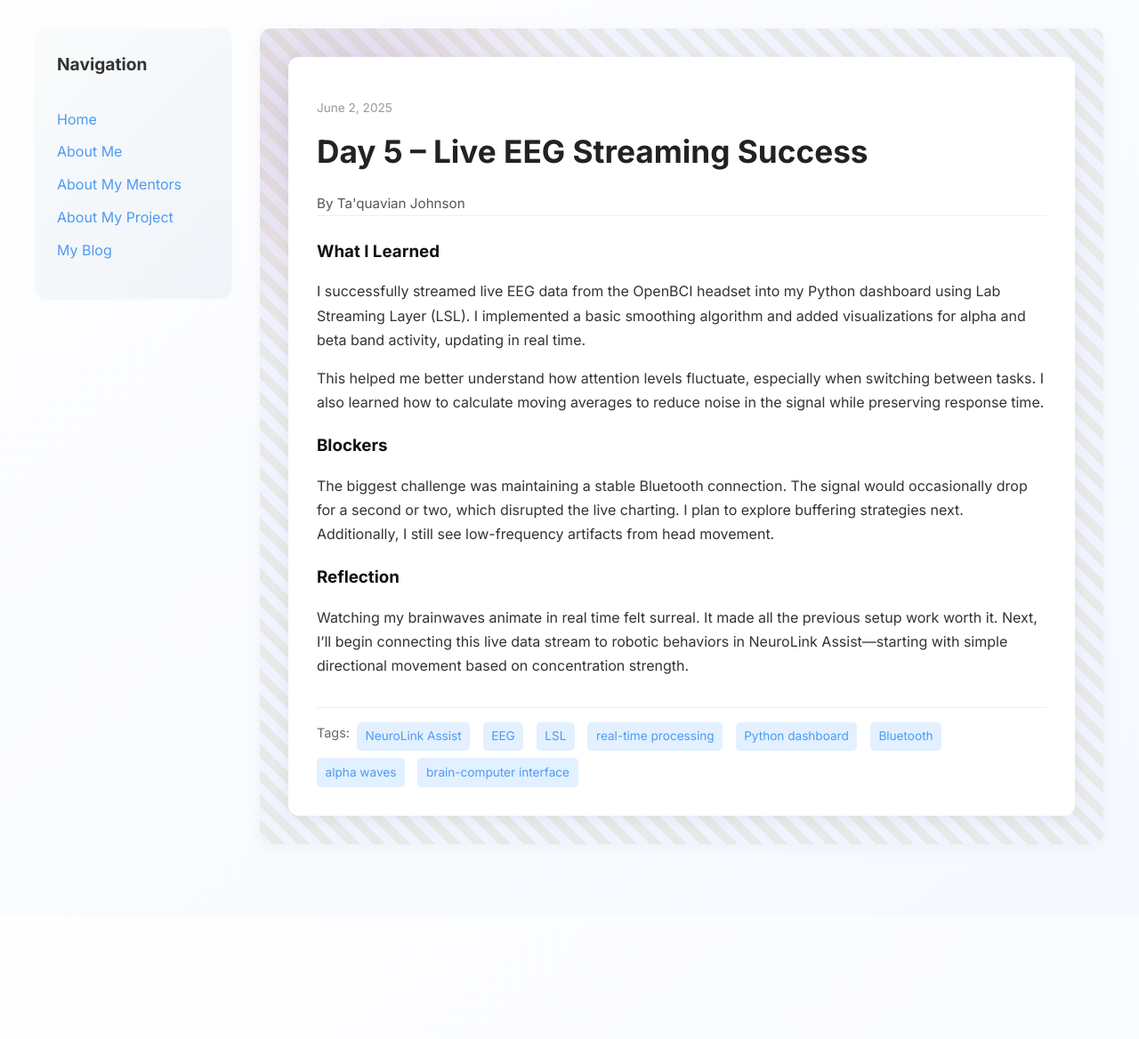
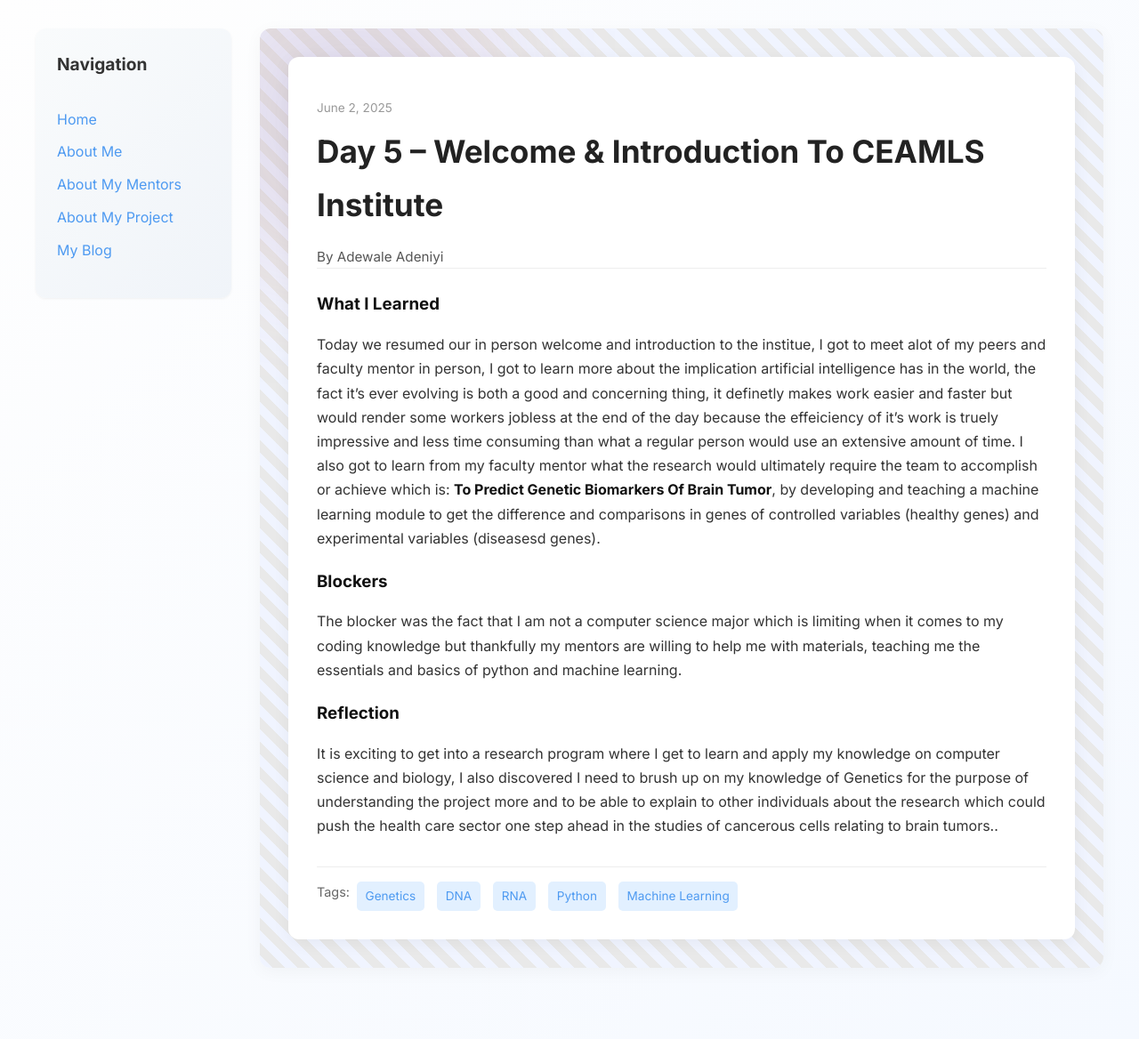
Before and after one commit to Samoj12/Samoj12.github.io, a Jekyll site: the page built from _posts/2025-06-02-day-5.md, in a window 1280 px wide. Shown: the whole page at 89% size. Built offline with Jekyll 4.4.1, drawn with Linux system fonts in a browser that asks for light colours; before the commit the page ends 1029 px from its top, so only the background shows below that.

Commit message:
Update 2025-06-02-day-5.md

```diff
--- a/_posts/2025-06-02-day-5.md
+++ b/_posts/2025-06-02-day-5.md
@@ -1,19 +1,16 @@
 ---
 layout: post
-title: "Day 5 – Live EEG Streaming Success"
+title: "Day 5 – Welcome & Introduction To CEAMLS Institute"
 date: 2025-06-02
-author: Ta'quavian Johnson
+author: Adewale Adeniyi
 permalink: /day5.html
-tags: ["NeuroLink Assist", "EEG", "LSL", "real-time processing", "Python dashboard", "Bluetooth", "alpha waves", "brain-computer interface"]
+tags: ["Genetics", "DNA", "RNA", "Python", "Machine Learning"]
 
 what_i_learned: |
-  I successfully streamed live EEG data from the OpenBCI headset into my Python dashboard using Lab Streaming Layer (LSL). I implemented a basic smoothing algorithm and added visualizations for alpha and beta band activity, updating in real time.
-
-  This helped me better understand how attention levels fluctuate, especially when switching between tasks. I also learned how to calculate moving averages to reduce noise in the signal while preserving response time.
-
+  Today we resumed our in person welcome and introduction to the institue, I got to meet alot of my peers and faculty mentor in person, I got to learn more about the implication artificial intelligence has in the world, the fact it's ever evolving is both a good and concerning thing, it definetly makes work easier and faster but would render some workers jobless at the end of the day because the effeiciency of it's work is truely impressive and less time consuming than what a regular person would use an extensive amount of time.
+  I also got to learn from my faculty mentor what the research would ultimately require the team to accomplish or achieve which is: **To Predict Genetic Biomarkers Of Brain Tumor**, by developing and teaching a machine learning module to get the difference and comparisons in genes of controlled variables (healthy genes) and experimental variables (diseasesd genes).
 blockers: |
-  The biggest challenge was maintaining a stable Bluetooth connection. The signal would occasionally drop for a second or two, which disrupted the live charting. I plan to explore buffering strategies next. Additionally, I still see low-frequency artifacts from head movement.
-
+  The blocker was the fact that I am not a computer science major which is limiting when it comes to my coding knowledge but thankfully my mentors are willing to help me with materials, teaching me the essentials and basics of python and machine learning.
 reflection: |
-  Watching my brainwaves animate in real time felt surreal. It made all the previous setup work worth it. Next, I’ll begin connecting this live data stream to robotic behaviors in NeuroLink Assist—starting with simple directional movement based on concentration strength.
+  It is exciting to get into a research program where I get to learn and apply my knowledge on computer science and biology, I also discovered I need to brush up on my knowledge of Genetics for the purpose of understanding the project more and to be able to explain to other individuals about the research which could push the health care sector one step ahead in the studies of cancerous cells relating to brain tumors..
 ---
```
